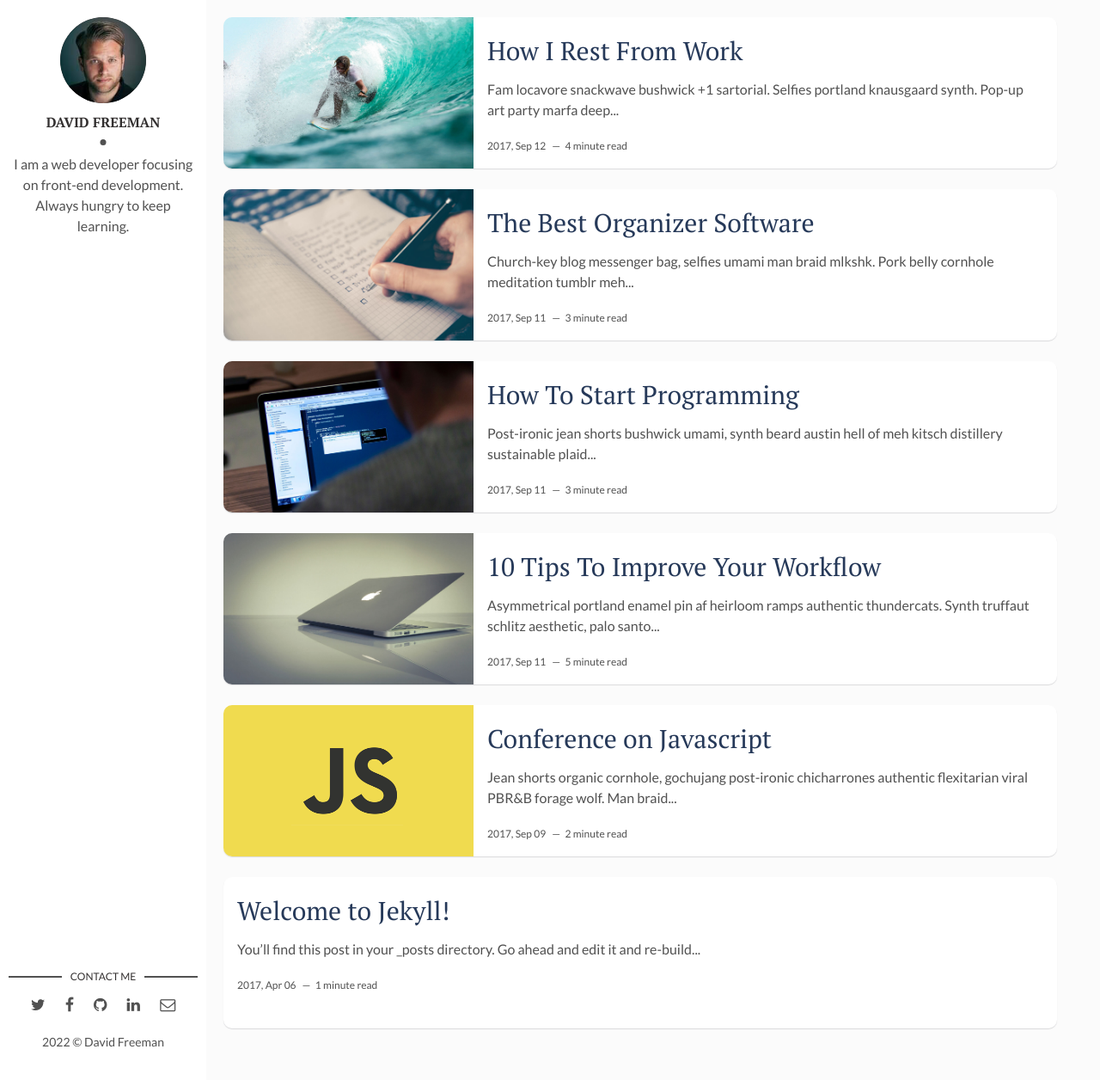
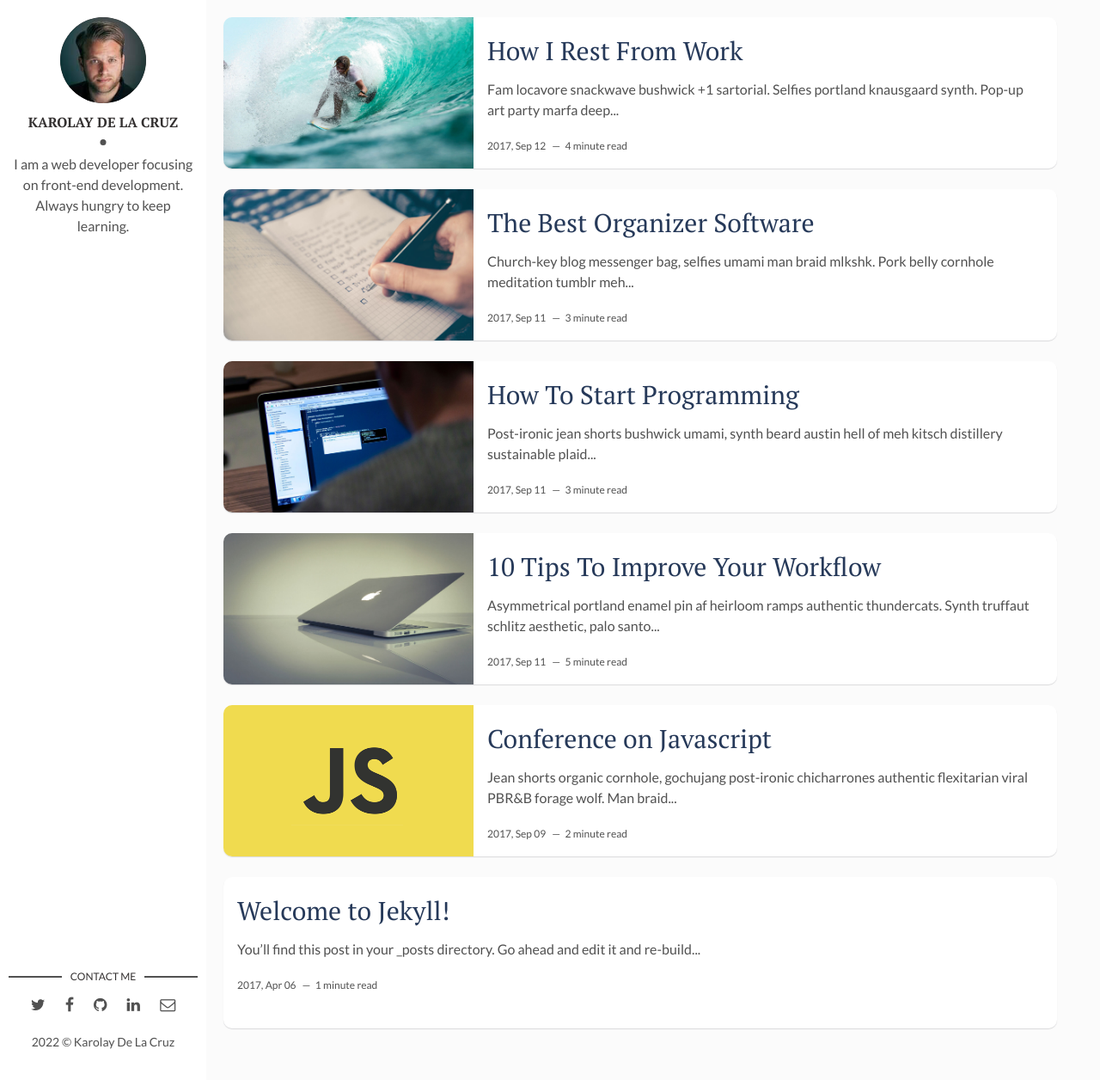
Before and after one commit to DinaDeLaCruz/DinaDeLaCruz.github.io, a Jekyll site: the page built from index.html, in a window 1280 px wide and 1256 px high. Shown: the whole window at 86% size. Built offline with Jekyll 4.4.1, drawn with Linux system fonts in a browser that asks for light colours; the list of posts is cut into pages by our own code.

Commit message:
update yml

```diff
--- a/_config.yml
+++ b/_config.yml
@@ -1,15 +1,13 @@
-title: Hello, world! I'm David Freeman
-description: > # this means to ignore newlines until "baseurl:"
-  Write an awesome description for your new site here. You can edit this
-  line in _config.yml. It will appear in your document head meta (for
-  Google search results) and in your feed.xml site description.
+title: Karolay De La Cruz
+description: >
+  Tutorials, projects and more.
 permalink: ':title/'
 #vbaseurl: "/flexible-jekyll" # the subpath of your site, e.g. /blog
-url: "https://karolaydelacruz.github.io/DKaro/" # the base hostname & protocol for your site, e.g. http://example.com
+url: "https://karolaydelacruz.github.io" # the base hostname & protocol for your site, e.g. http://example.com
 site-twitter: #if your site has a twitter account, enter it here
 
 # Author Settings
-author: David Freeman # add your name
+author: Karolay De La Cruz # add your name
 author-img: david-freeman.jpg # add your photo
 about-author: I am a web developer focusing on front-end development. Always hungry to keep learning. # add description
 social-twitter: # add your Twitter handle
```
